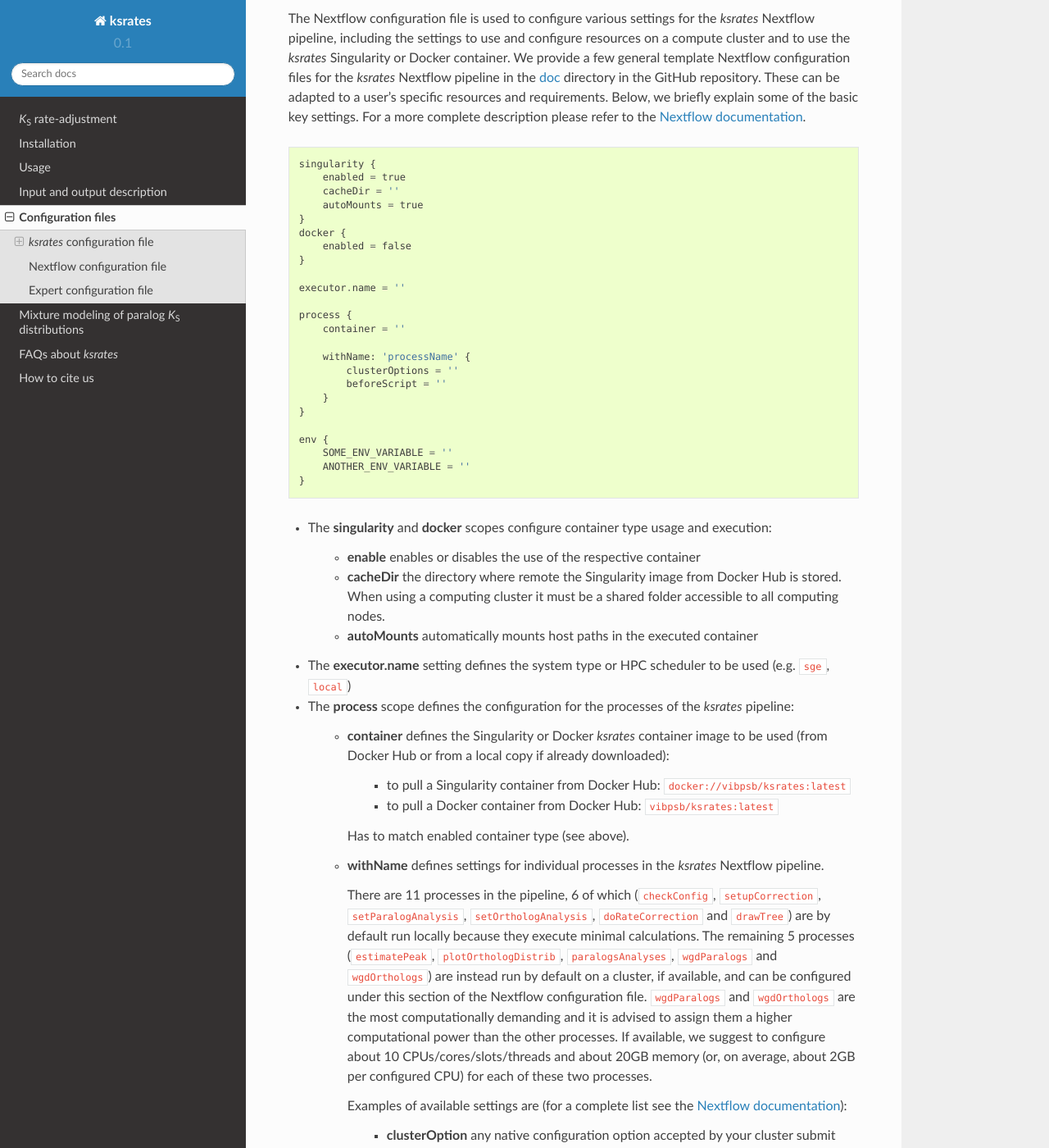
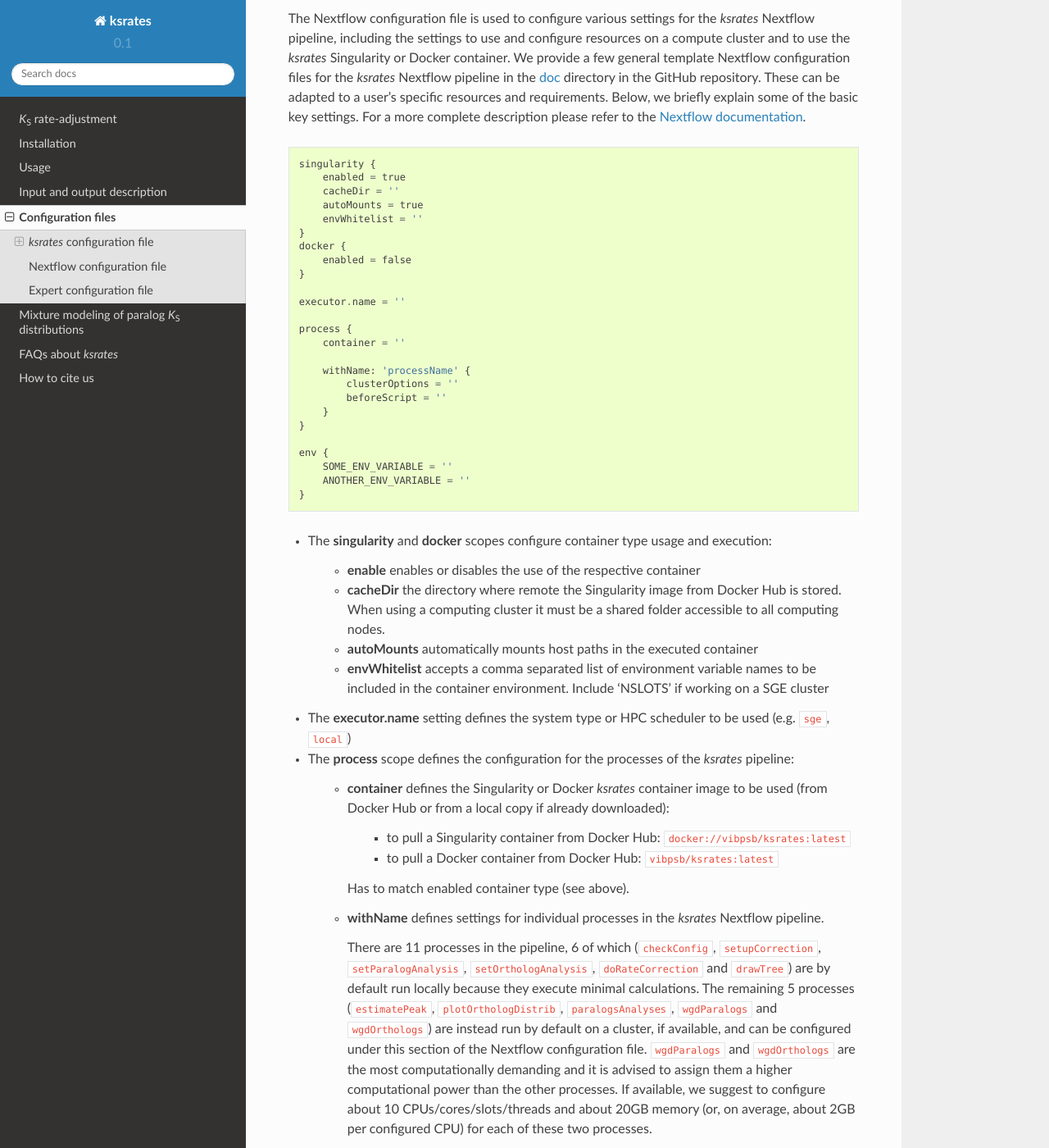
Before and after one commit to VIB-PSB/ksrates, a Sphinx documentation site: the page built from doc/source/configuration.rst, in a window 1280 px wide and 1400 px high, scrolled down 3968 px. Shown: the whole window at 82% size. Built offline with Sphinx 7.4.7 and the Read the Docs theme 2.0.0, drawn with Linux system fonts in a browser that asks for light colours.

Commit message:
Add envWhitelist description in configuration.rst

```diff
--- a/doc/source/configuration.rst
+++ b/doc/source/configuration.rst
@@ -126,6 +126,7 @@ The Nextflow configuration file is used to configure various settings for the *k
         enabled = true
         cacheDir = ''
         autoMounts = true
+        envWhitelist = ''
     }
     docker {
         enabled = false
@@ -152,6 +153,7 @@ The Nextflow configuration file is used to configure various settings for the *k
     * **enable** enables or disables the use of the respective container
     * **cacheDir** the directory where remote the Singularity image from Docker Hub is stored. When using a computing cluster it must be a shared folder accessible to all computing nodes.
     * **autoMounts** automatically mounts host paths in the executed container
+    * **envWhitelist** accepts a comma separated list of environment variable names to be included in the container environment. Include 'NSLOTS' if working on a SGE cluster
 
 * The **executor.name** setting defines the system type or HPC scheduler to be used (e.g. ``sge``, ``local``)
 * The **process** scope defines the configuration for the processes of the *ksrates* pipeline:
```
Also changed, not shown: 3 other files.
